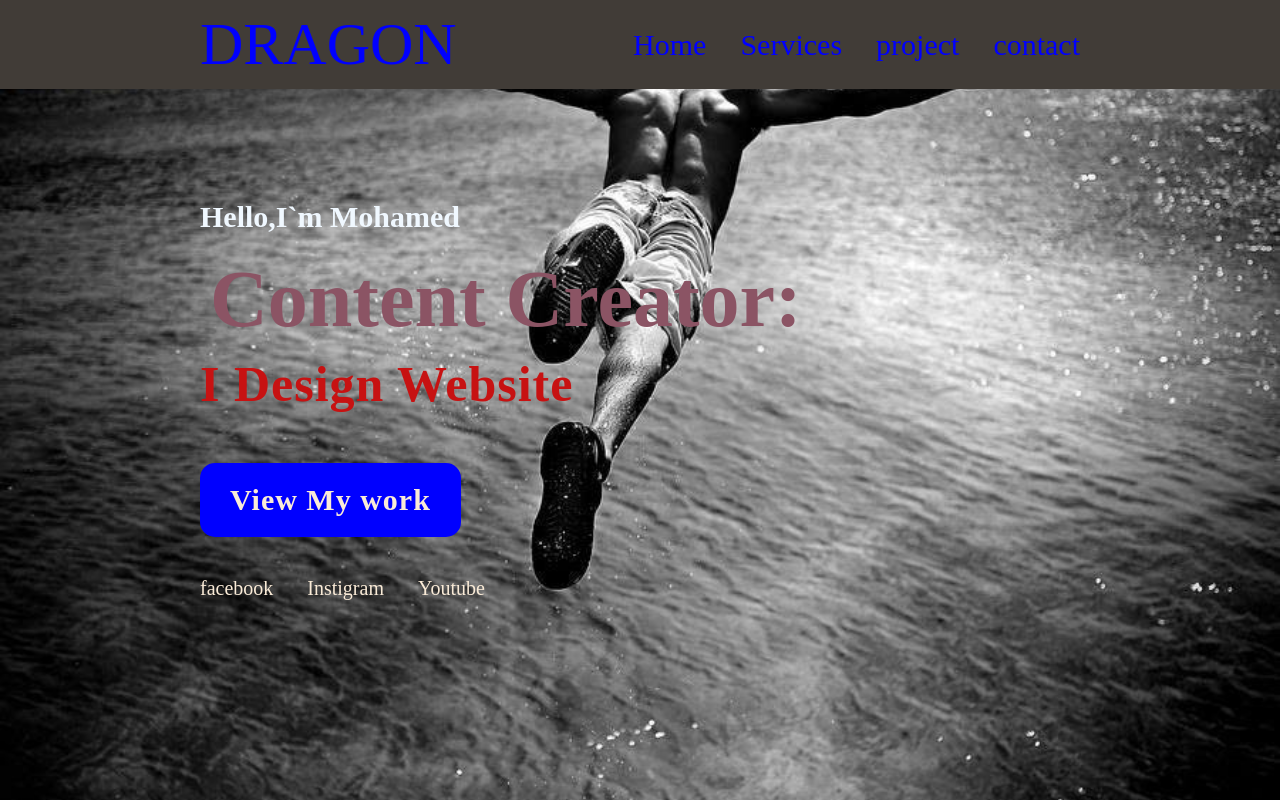
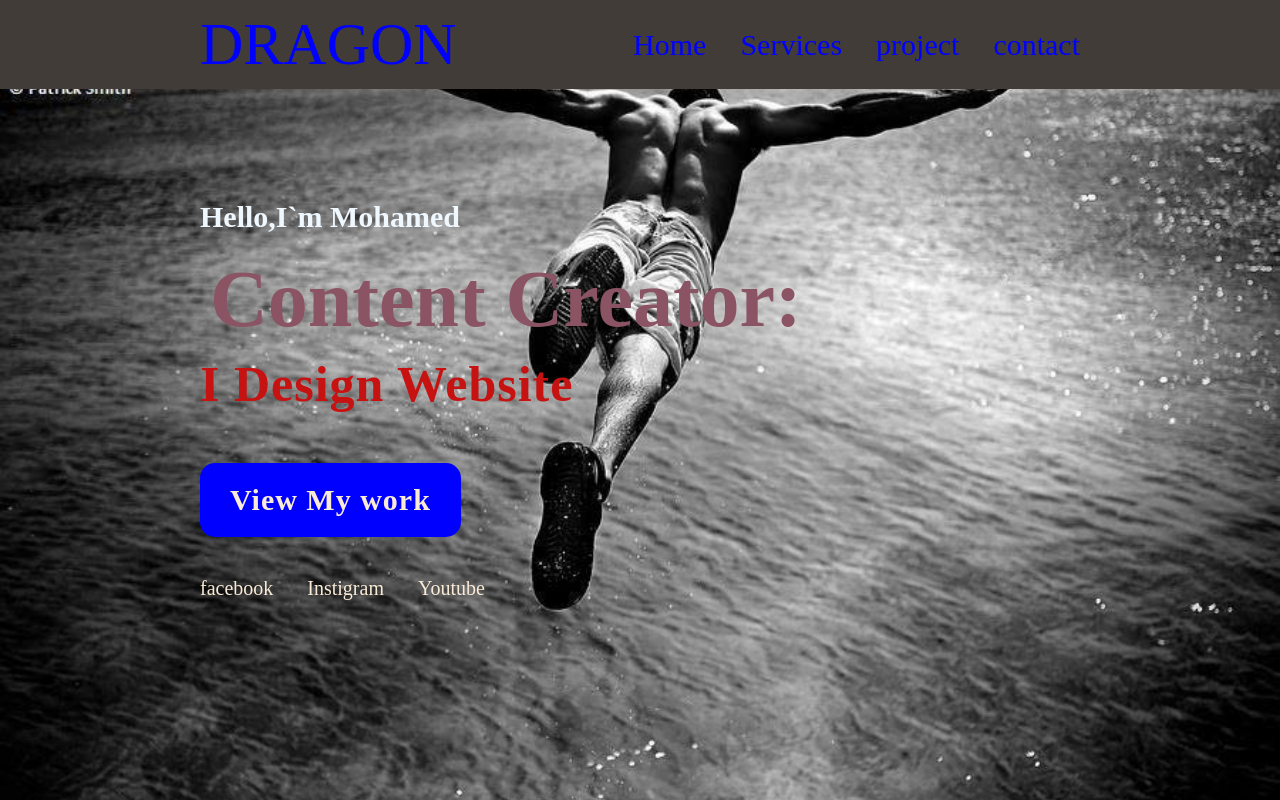
Before and after one commit to 01091056330/dr, a plain HTML site: page index.html in a window 1280 px wide. Drawn offline with Linux system fonts and the light colour scheme.

Commit message:
Update style.css

```diff
--- a/style.css
+++ b/style.css
@@ -13,7 +13,7 @@ section{padding: 100px 200px;}
 section {height: 100vh;width: 100%;display: flex;align-items: center;
     background-image:url(1229936_234628246685279_119521817_n.jpg);background-repeat: no-repeat;
 background-size: cover;
-background-position: center;background-attachment: fixed;}
+background-attachment: fixed;}
 .main h2{color: aliceblue;font-size: 30px;font-weight:10px;}
 .main h2 span{color: rgb(139, 84, 100);font-size: 80px;font-weight: 15px;
 display:inline-block ;margin-top: 20px;padding-left: 10px;}
```
